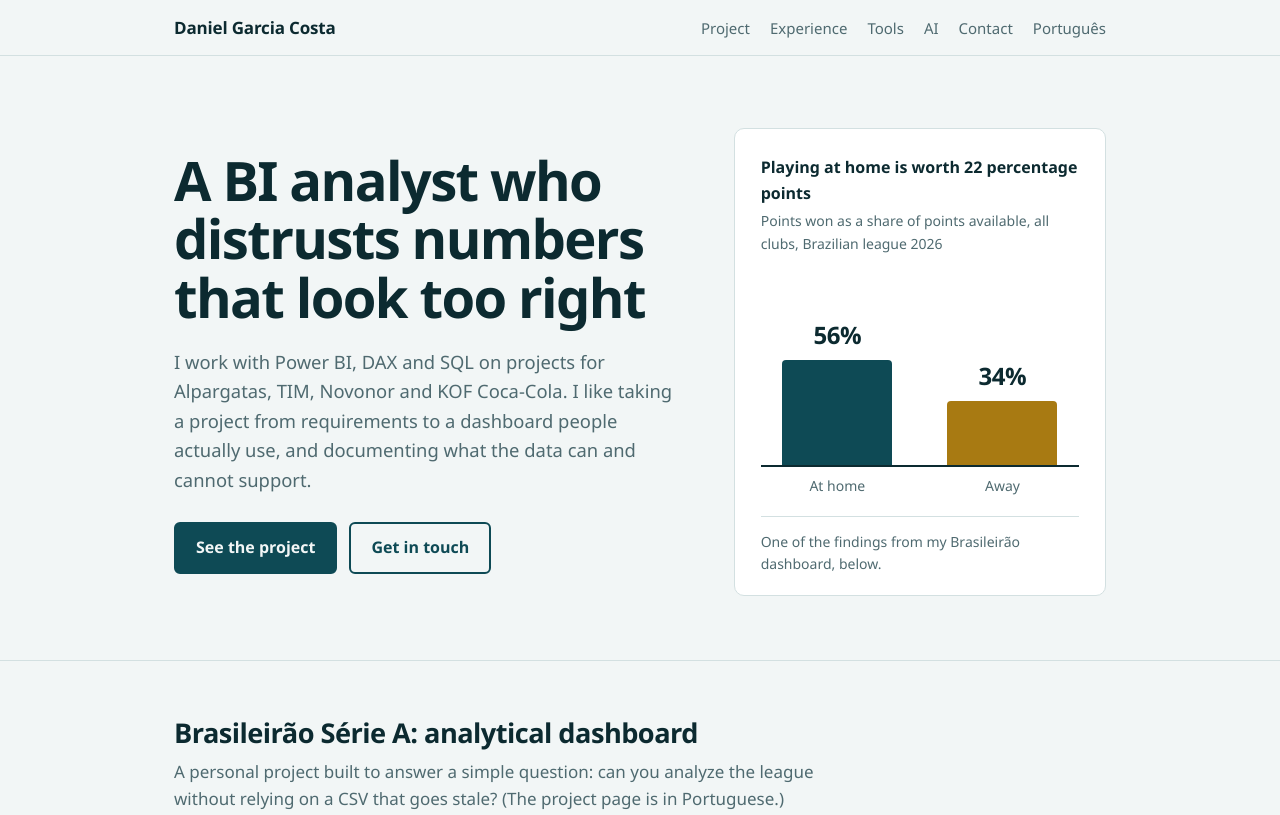
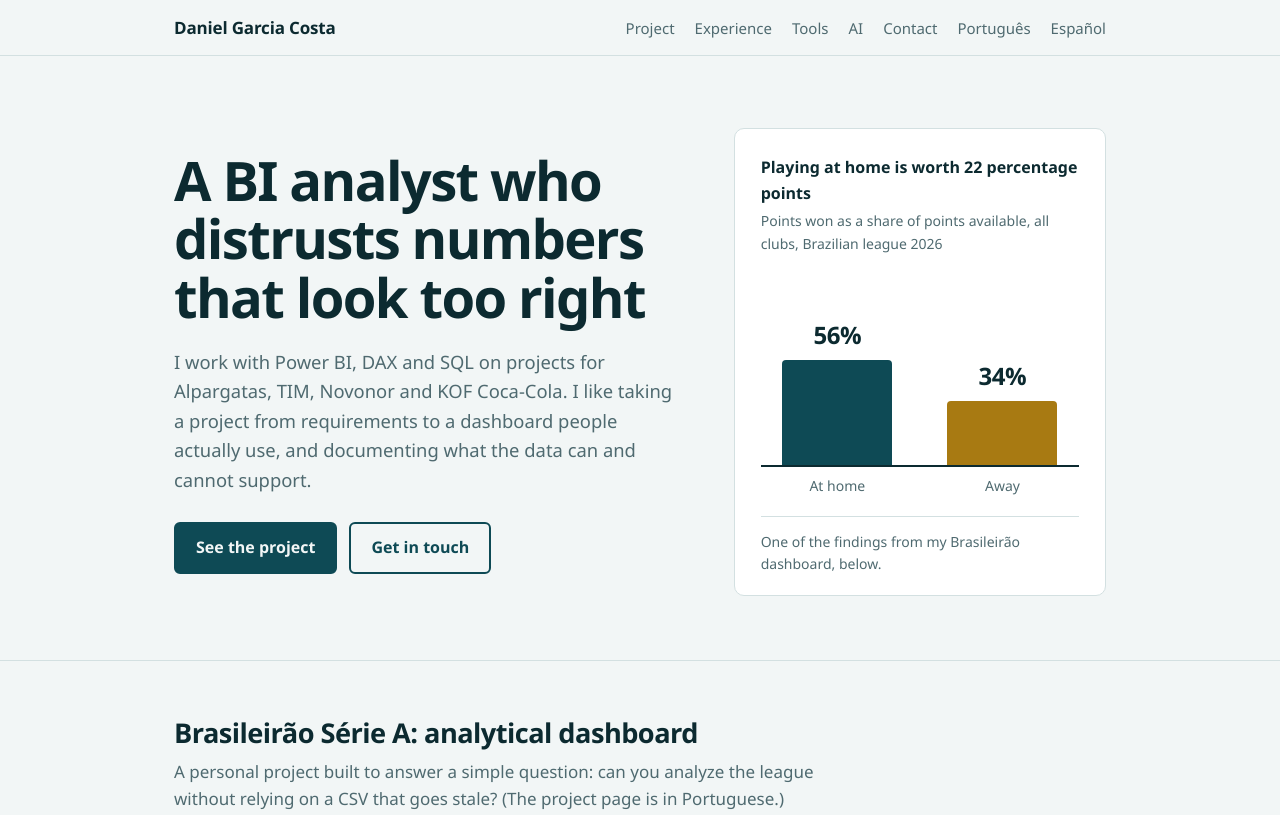
Before and after one commit to Daniel-Garcia-Costa/Daniel-Garcia-Costa.github.io, a plain HTML site: page en/index.html in a window 1280 px wide. Shown: the top 815 px of the page. Drawn offline with Linux system fonts and the light colour scheme.

Commit message:
Add Spanish language link to index.html

```diff
--- a/en/index.html
+++ b/en/index.html
@@ -164,6 +164,7 @@
         <li><a href="#ai">AI</a></li>
         <li><a href="#contact">Contact</a></li>
         <li><a href="../" hreflang="pt-BR" lang="pt-BR">Português</a></li>
+        <li><a href="../es/" hreflang="es" lang="es">Español</a></li>
       </ul>
     </nav>
   </div>
```
